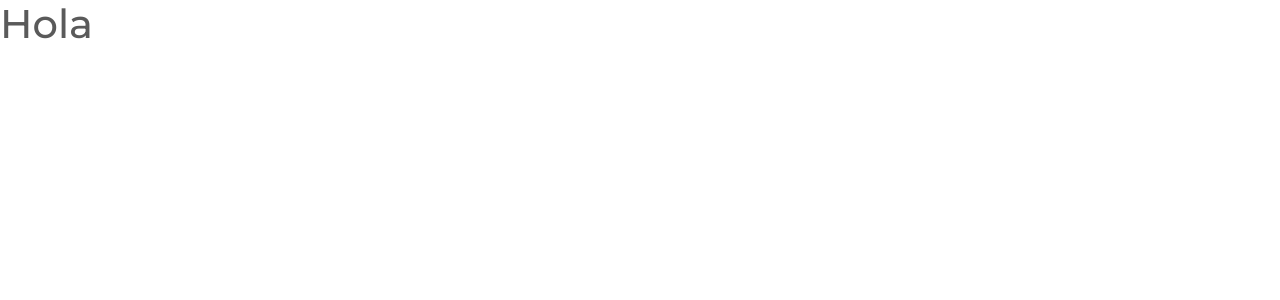
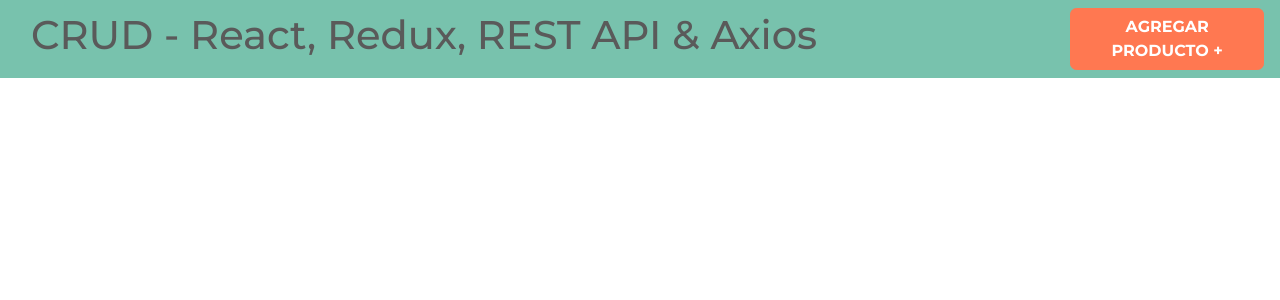
Before and after one commit to MaikolSoro/crudredux, a React (Create React App) app: page / in a window 1280 px wide. Shown: the top 300 px of the page. Built offline with nearby package versions, Linux system fonts and the light colour scheme.

Commit message:
Se agrego el componente header y sus estilos

```diff
--- a/src/App.js
+++ b/src/App.js
@@ -1,8 +1,13 @@
-import React from 'react';
+import React, { Fragment } from 'react';
+import Header from './components/Header';
+
+
 
 function App() {
   return (
-        <h1>Hola</h1>
+        <Fragment>
+          <Header />
+        </Fragment>
   );
 }
 
--- /dev/null
+++ b/src/components/Header.js
@@ -0,0 +1,16 @@
+import React from 'react';
+
+const Header = () => {
+	return (
+		<nav className="navbar navbar-expand-lg navbar-dark bg-primary justify-contend-between">
+
+			<div className="container">
+				<h1>CRUD - React, Redux, REST API & Axios</h1>
+			</div>
+			<a className="btn btn-danger nuevo-post d-block d-md-inline-block"
+			href="/productos/nuevo">Agregar Producto &#43;</a>
+		</nav>
+	 );
+}
+
+export default Header;
```
